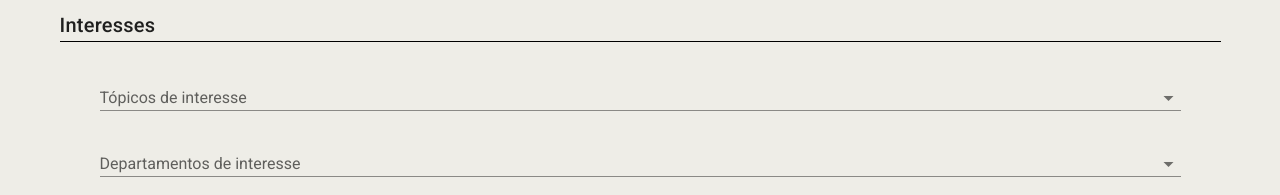
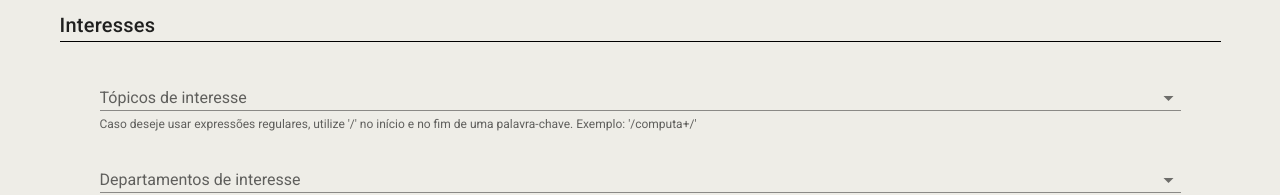
Before and after one commit to Recomendador-de-Disciplinas/Recomendador-de-Disciplinas.github.io, a Vue app in the folder frontend/: page /forms in a window 1280 px wide. Shown: the part 464-659 px from the top of the page. Built offline with nearby package versions, Linux system fonts and the light colour scheme; no server answers.

Commit message:
Add regex to keywords
Signed-off-by: Thiago Guerrero <tgbalera@hotmail.com>
co-authored-by: Erick Rodrigues <erick.rodrigues.santana14@gmail.com>

```diff
--- a/frontend/src/views/Forms.vue
+++ b/frontend/src/views/Forms.vue
@@ -61,8 +61,11 @@
       <v-row class="px-10">
         <v-col>
           <v-combobox
+            class="mb-5"
             label="Tópicos de interesse"
             v-model="userData.keywords"
+            hint="Caso deseje usar expressões regulares, utilize '/' no início e no fim de uma palavra-chave. Exemplo: '/computa+/'"
+            persistent-hint
             deletable-chips
             multiple
             small-chips
--- a/frontend/src/views/Panel.vue
+++ b/frontend/src/views/Panel.vue
@@ -143,6 +143,9 @@ export default {
         departmentsId: this.userData.departments.map(
           (department) => department.id
         ),
+        disciplinesCode: this.userData.disciplines.map(
+          (discipline) => discipline.code
+        ),
         keywords: this.userData.keywords,
       };
       this.recommendations = await fetchDataFromBackend(
```
